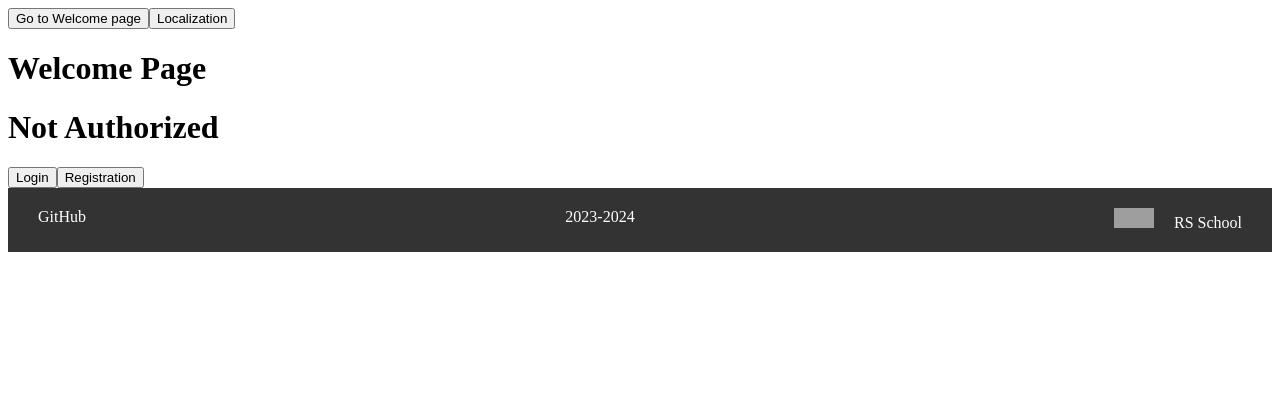
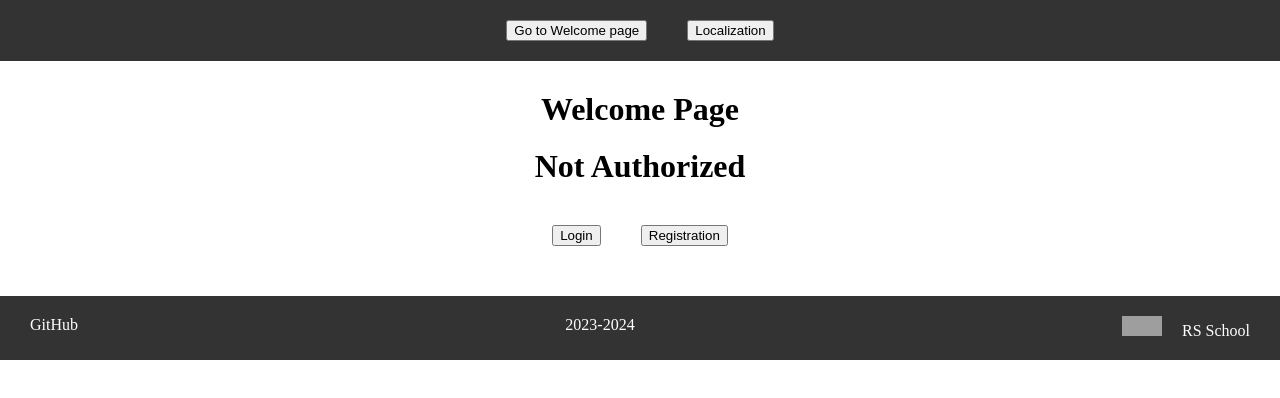
Before and after one commit to Acheniche/graphiql-app, a React (Vite) app in the folder graphiql/: page / in a window 1280 px wide. Shown: the top 398 px of the page. Built offline with nearby package versions, Linux system fonts and the light colour scheme; no server answers; grey boxes are pictures that could not be loaded.

Commit message:
feat: add come styles

```diff
--- /dev/null
+++ b/graphiql/src/components/Header/Header.css
@@ -0,0 +1,21 @@
+header {
+    background-color: #333;
+    color: #fff;
+    padding: 20px;
+    text-align: center;
+    transition: background-color 0.3s;
+  }
+
+header button {
+    margin: 0 20px;
+}
+
+  .App.sticky {
+    background-color: #555;
+    position: sticky;
+    top: 0;
+  }
+
+  body {
+    margin: 0;
+  }
--- a/graphiql/src/components/Header/Header.tsx
+++ b/graphiql/src/components/Header/Header.tsx
@@ -2,11 +2,13 @@ import { useAuthState } from "react-firebase-hooks/auth";
 import { auth, logout } from "../Login Page/firebase";
 import { useNavigate } from "react-router-dom";
 import { useLocalizationContext } from "../context/context";
+import "./Header.css"
+import { useEffect, useState } from "react";
 
 function Header() {
   const [user] = useAuthState(auth);
   const navigate = useNavigate();
-
+  const [isSticky, setSticky] = useState(false);
   const { Localization, setLocalization } = useLocalizationContext();
 
   function setLanguage() {
@@ -17,8 +19,20 @@ function Header() {
     }
   }
 
+  useEffect(() => {
+    const handleScroll = () => {
+      setSticky(window.scrollY > 0);
+    };
+
+    window.addEventListener('scroll', handleScroll);
+
+    return () => {
+      window.removeEventListener('scroll', handleScroll);
+    };
+  }, []);
+
   return (
-    <header>
+    <header className={`App ${isSticky ? 'sticky' : ''}`}>
       {Localization === "en" ? (
         <div>
           <button onClick={() => navigate("/")}>Go to Welcome page</button>
--- /dev/null
+++ b/graphiql/src/components/Login Page/Login.css
@@ -0,0 +1,9 @@
+.login__container {
+text-align: center;
+margin: 30px;
+}
+
+h1 {
+    text-align: center;
+    margin: 20px;
+}
--- a/graphiql/src/components/Login Page/Login.tsx
+++ b/graphiql/src/components/Login Page/Login.tsx
@@ -8,6 +8,7 @@ import Footer from "../Footer/Footer";
 import { useForm } from "react-hook-form";
 import { yupResolver } from "@hookform/resolvers/yup";
 import { ENschemaLogin, RUschemaLogin } from "../Validation/Shema";
+import "./Login.css"
 
 function LoginPage() {
   const [email, setEmail] = useState("");
--- /dev/null
+++ b/graphiql/src/components/Registration Page/Registration.css
@@ -0,0 +1,9 @@
+.register__container {
+    text-align: center;
+    margin: 30px;
+}
+
+h2 {
+    text-align: center;
+    margin: 20px;
+}
--- a/graphiql/src/components/Registration Page/Registration.tsx
+++ b/graphiql/src/components/Registration Page/Registration.tsx
@@ -8,6 +8,7 @@ import Footer from "../Footer/Footer";
 import { useForm } from "react-hook-form";
 import { yupResolver } from "@hookform/resolvers/yup";
 import { ENschema, RUschema } from "../Validation/Shema";
+import "./Registration.css"
 
 function RegistrationPage() {
   const [email, setEmail] = useState("");
--- /dev/null
+++ b/graphiql/src/components/Welcome Page/Welcome.css
@@ -0,0 +1,8 @@
+.Welcome__container {
+    text-align: center;
+    margin: 30px;
+}
+
+.Welcome__container button {
+    margin: 20px;
+}
--- a/graphiql/src/components/Welcome Page/Welcome.tsx
+++ b/graphiql/src/components/Welcome Page/Welcome.tsx
@@ -4,6 +4,7 @@ import { useNavigate } from "react-router-dom";
 import Header from "../Header/Header";
 import { useLocalizationContext } from "../context/context";
 import Footer from "../Footer/Footer";
+import "./Welcome.css"
 
 function WelcomePage() {
   const [user] = useAuthState(auth);
@@ -13,6 +14,7 @@ function WelcomePage() {
   return (
     <div>
       <Header />
+      <div className="Welcome__container">
       {Localization === "en" ? (
         <h1>Welcome Page</h1>
       ) : (
@@ -52,6 +54,7 @@ function WelcomePage() {
           )}
         </div>
       )}
+      </div>
       <Footer />
     </div>
   );
```
